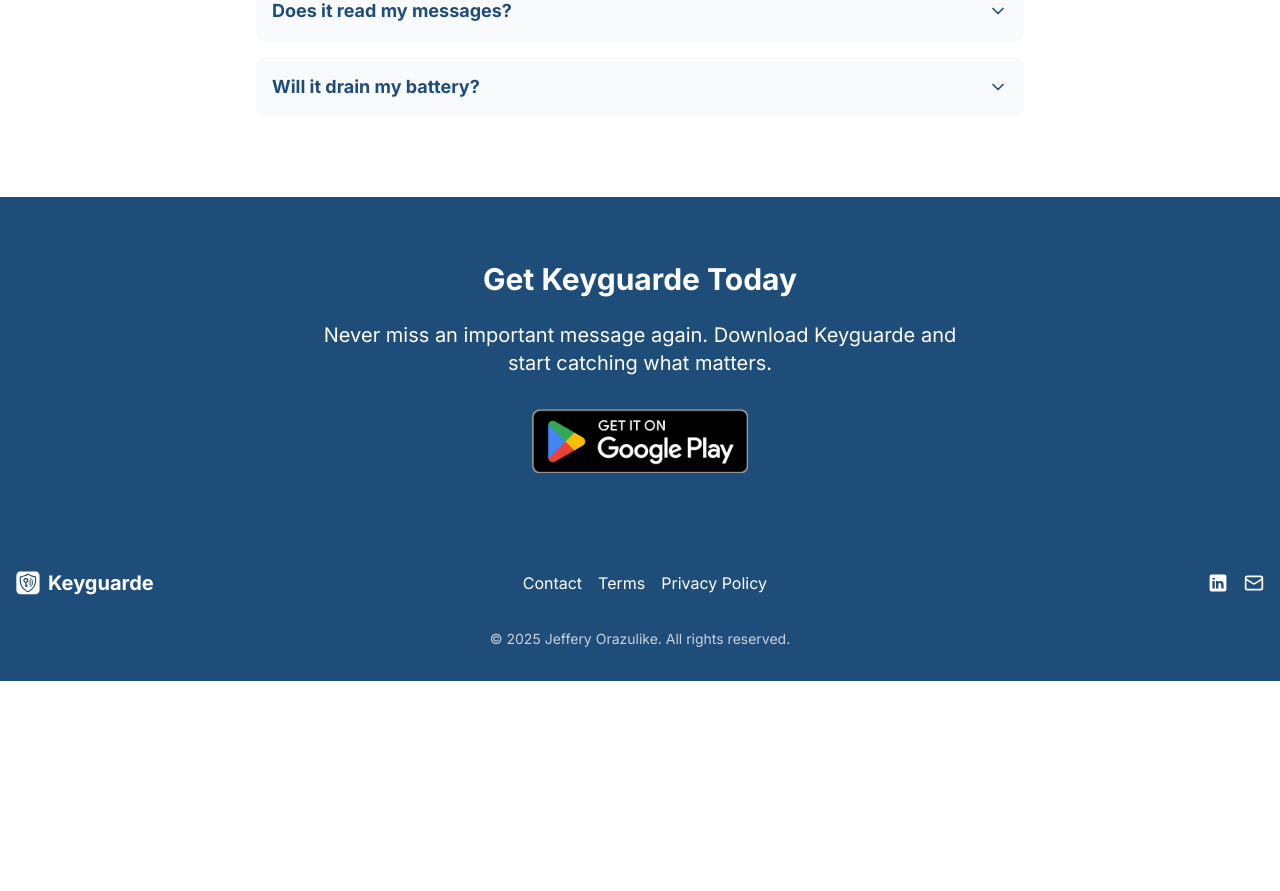
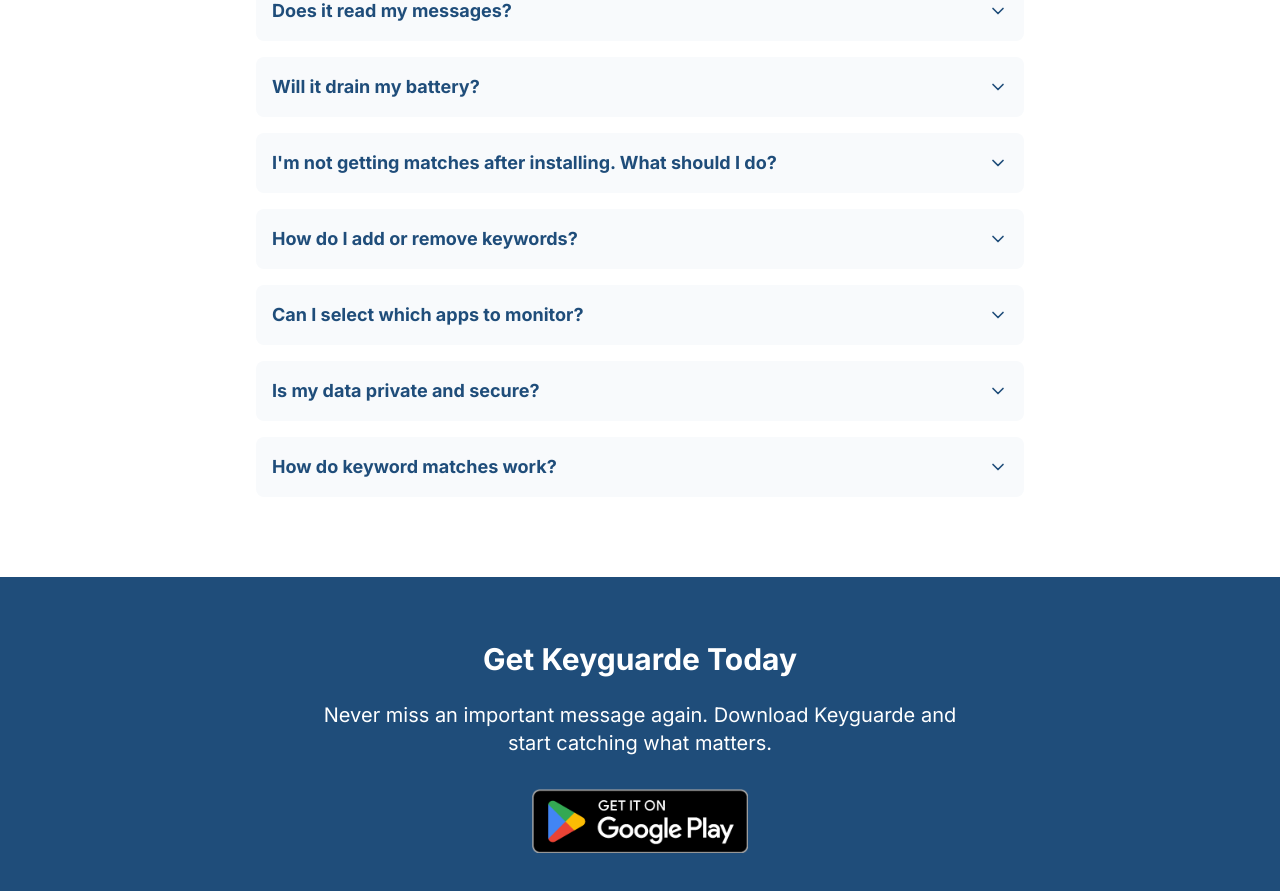
Before and after one commit to logickoder/keyguarde, a React (Vite) app in the folder website/: page / in a window 1280 px wide. Shown: the part 3140-4031 px from the top of the page. Before the commit the page ends 3821 px from the top, so only its background shows below. Built offline with nearby package versions, Linux system fonts and the light colour scheme; no server answers.

Commit message:
feat(faq): expand FAQ section with additional user guidance on keyword matches and app monitoring
Signed-off-by: Jeffery Orazulike <chukwudumebiorazulike@gmail.com>

```diff
--- a/website/src/pages/HomePage.tsx
+++ b/website/src/pages/HomePage.tsx
@@ -123,10 +123,30 @@
                 question: 'Will it drain my battery?',
                 answer: 'Keyguarde is designed to be lightweight and battery-efficient. It only activates when new notifications arrive, and uses minimal resources while running in the background. The app has been optimized to have negligible impact on your device\'s battery life.',
             },
-            // {
-            //     question: 'Can I disable alerts for certain chats?',
-            //     answer: 'Yes! Keyguarde lets you filter notifications by chat names. You can specify which individual chats or groups to monitor, so you only receive alerts from the conversations that matter most to you.',
-            // },
+            {
+                question: 'I\'m not getting matches after installing. What should I do?',
+                answer: 'If you\'re not receiving keyword matches after setup, try restarting your device. This ensures the notification listener service starts properly and can monitor your notifications. Also make sure you\'ve granted notification access permission and selected the apps you want to monitor.',
+            },
+            {
+                question: 'How do I add or remove keywords?',
+                answer: 'You can manage your keywords from the home screen by tapping the \'+\' button to add new keywords. To remove keywords, go to Settings > Keyword Filters where you can view and delete existing keywords.',
+            },
+            {
+                question: 'Can I select which apps to monitor?',
+                answer: 'Yes! Go to Settings > Watched Apps to choose which messaging apps Keyguarde should monitor. By default, WhatsApp and Telegram are selected, but you can add or remove apps as needed.',
+            },
+            {
+                question: 'Is my data private and secure?',
+                answer: 'Absolutely. All notification processing happens locally on your device. No messages, notification data, or personal information is stored externally or transmitted to any servers. Your privacy is our top priority.',
+            },
+            {
+                question: 'How do keyword matches work?',
+                answer: 'Keyguarde matches whole words only and is case-insensitive. For example, \'react\' will match \'React\' but not \'reacted\'. Multiple keywords can be matched in the same message, and you\'ll be notified when any of your keywords appear.',
+            },
+        // {
+        //     question: 'Can I disable alerts for certain chats?',
+        //     answer: 'Yes! Keyguarde lets you filter notifications by chat names. You can specify which individual chats or groups to monitor, so you only receive alerts from the conversations that matter most to you.',
+        // },
         ],
         []
     );
```
